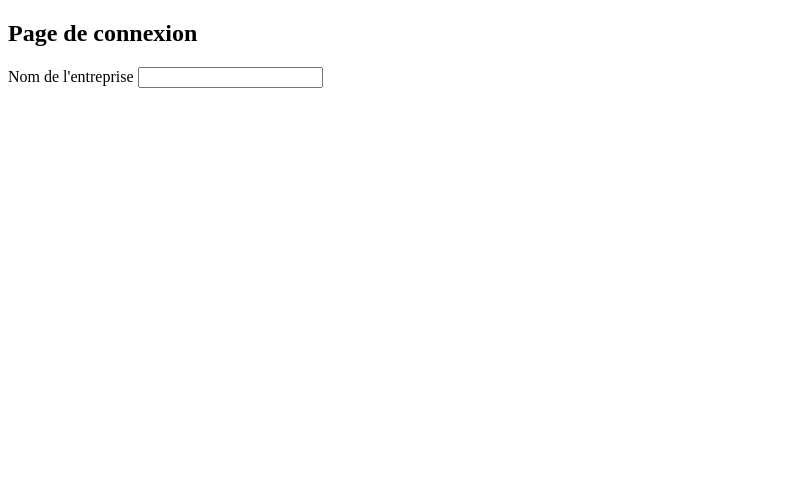
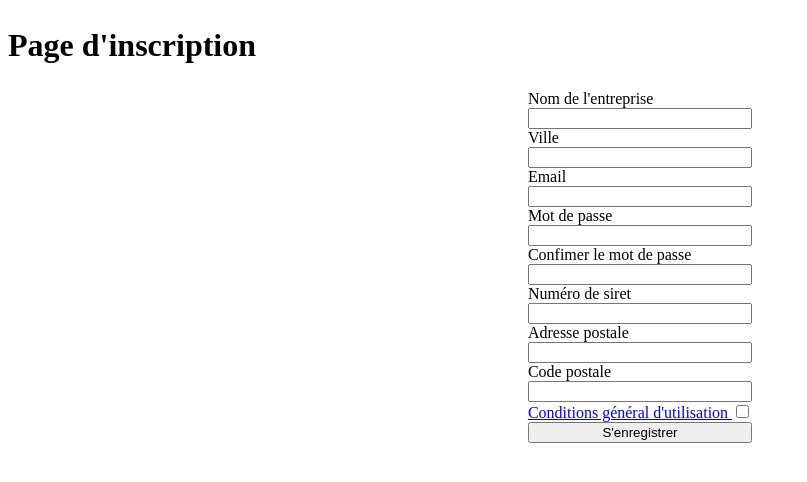
Before and after one commit to Ricardo272/mcv-pro, a PHP site: page /controllers/controller-signup.php in a window 1280 px wide. Shown: the top 482 px of the page, without its empty margins (0-807 px from the left). Run offline with PHP 8.4, Linux system fonts and the light colour scheme; a stand-in replaces the project's code that opens the database connection; some libraries are stand-ins or nearby versions.

Commit message:
pause de 10h

```diff
--- /dev/null
+++ b/assets/style/style.css
@@ -0,0 +1,10 @@
+.signin h2 {
+  font-size: 2rem;
+}
+.signin .form_inscription form {
+  display: flex;
+  flex-direction: column;
+  width: -moz-fit-content;
+  width: fit-content;
+  margin: 0 auto;
+}/*# sourceMappingURL=style.css.map */
--- /dev/null
+++ b/assets/style/style.scss
@@ -0,0 +1,16 @@
+.signin {
+    h2 {
+        font-size: 2rem;
+    }
+
+    .form_inscription {
+
+
+        form {
+            display: flex;
+            flex-direction: column;
+            width: fit-content;
+            margin: 0 auto;
+        }
+    }
+}
--- a/controllers/controller-signup.php
+++ b/controllers/controller-signup.php
@@ -7,8 +7,10 @@ require_once "../models/Entreprise.php";
 $showform = true;
 $regex = "/^[a-zA-ZÀ-ÿ\_\-\d]+$/";
 
-Entreprise::Modifier_infos_entreprise("15789615151515", "caeen", "KingsMan", "1234567890", "nnatiV@gmail.com", "2 rrue de la briqueterie", "76500", "21");
+if ($_SERVER['REQUEST_METHOD'] == $_POST) {
+    $error = [];
 
+}
 
 ?>
 
--- a/views/view-signup.php
+++ b/views/view-signup.php
@@ -4,20 +4,150 @@
 <head>
     <meta charset="UTF-8">
     <meta name="viewport" content="width=device-width, initial-scale=1.0">
+    <link rel="stylesheet" href="../assets/style/style.css">
     <title>Signin</title>
 </head>
 
-<body>
-    <h2>Page de connexion </h2>
+<body class="signin">
+    <h2>Page d'inscription</h2>
     <?php if ($showform == true) { ?>
         <div class="form_inscription">
             <form action="../controllers/controller-signup.php" method="POST" novalidate>
 
                 <label for="nom_entreprise">Nom de l'entreprise</label>
 
-                <input type="text" id="nom_entreprise" name="nom_entreprise"
-                    value="<?= isset($_POST['nom_entreprise']) ? htmlspecialchars($_POST['nom_entreprise']) : '' ?>">
+                <input type="text" id="nom_entreprise" name="nom_entreprise" value="
+                <?=
+                    isset($_POST['nom_entreprise']) ? htmlspecialchars($_POST['nom_entreprise']) : ''
+                    ?>">
+
+                <span class="error">
+                    <?php
+                    if (isset($error['nom_entreprise'])) {
+                        echo $error['nom_entreprise'];
+                    }
+                    ?>
+                </span>
+
+                <label for="ville">Ville</label>
+
+                <input type="text" id="ville" name="ville" value="
+                <?=
+                    isset($_POST['ville']) ? htmlspecialchars($_POST['ville']) : ''
+                    ?>">
+
+                <span class="error">
+                    <?php
+                    if (isset($error['ville'])) {
+                        echo $error['ville'];
+                    }
+                    ?>
+                </span>
+
+                <label for="email_entreprise">Email</label>
+
+                <input type="email" id="email_entreprise" name="email_entreprise" value="
+                <?=
+                    isset($_POST['email_entreprise']) ? htmlspecialchars($_POST['email_entreprise']) : ''
+                    ?>">
+
+                <span class="error">
+                    <?php
+                    if (isset($error['email_entreprise'])) {
+                        echo $error['email_entreprise'];
+                    }
+                    ?>
+                </span>
+
+                <label for="mdp_email_entreprise">Mot de passe</label>
+
+                <input type="password" id="mdp_email_entreprise" name="mdp_email_entreprise" value="<?=
+                    isset($_POST['mdp_email_entreprise']) ? ($_POST['mdp_email_entreprise']) : ''
+                    ?>">
+
+                <span class="error">
+                    <?php
+                    if (isset($error['mdp_email_entreprise'])) {
+                        echo $error['mdp_email_entreprise'];
+                    }
+                    ?>
+                </span>
+
+                <label for="verif_mdp_email_entreprise">Confimer le mot de passe </label>
+
+                <input type="password" id="verif_mdp_email_entreprise" name="verif_mdp_email_entreprise" value="<?=
+                    isset($_POST['verif_mdp_email_entreprise']) ? ($_POST['verif_mdp_email_entreprise']) : ''
+                    ?>">
+
+                <span class="error">
+                    <?php
+                    if (isset($error['verif_mdp_email_entreprise'])) {
+                        echo $error['verif_mdp_email_entreprise'];
+                    }
+                    ?>
+                </span>
+
+                <label for="numero_de_siret">Numéro de siret</label>
+
+                <input type="text" id="numero_de_siret" name="numero_de_siret" value="
+                <?=
+                    isset($_POST['numero_de_siret']) ? htmlspecialchars($_POST['numero_de_siret']) : ''
+                    ?>">
+
+                <span class="error">
+                    <?php
+                    if (isset($error['numero_de_siret'])) {
+                        echo $error['numero_de_siret'];
+                    }
+                    ?>
+                </span>
+
+                <label for="adresse_entreprise">Adresse postale</label>
+
+                <input type="text" id="adresse_entreprise" name="adresse_entreprise" value="
+                <?=
+                    isset($_POST['adresse_entreprise']) ? htmlspecialchars($_POST['adresse_entreprise']) : ''
+                    ?>">
+
+                <span class="error">
+                    <?php
+                    if (isset($error['adresse_entreprise'])) {
+                        echo $error['adresse_entreprise'];
+                    }
+                    ?>
+                </span>
+
+                <label for="code_postal_entreprise">Code postale</label>
+
+                <input type="text" id="code_postal_entreprise" name="code_postal_entreprise" value="
+                <?=
+                    isset($_POST['code_postal_entreprise']) ? htmlspecialchars($_POST['code_postal_entreprise']) : ''
+                    ?>">
+
+                <span class="error">
+                    <?php
+                    if (isset($error['code_postal_entreprise'])) {
+                        echo $error['code_postal_entreprise'];
+                    }
+                    ?>
+                </span>
+
+                <label for="cgu">
+                    <a href="#">
+                        Conditions général d'utilisation
+                    </a>
+                    <input class="cache" name="cgu" type="checkbox" value="Accepter les CGU ?" required>
+                </label>
+                <span class="error">
+                    <?php if (isset($errors['cgu'])) {
+                        echo $errors['cgu'];
+                    } ?>
+                </span>
+
+                <input name="enregister" id="enregister" type="submit" value="S'enregistrer">
+
             </form>
+
         </div>
 
 
```
Also changed, not shown: 1 other file.
